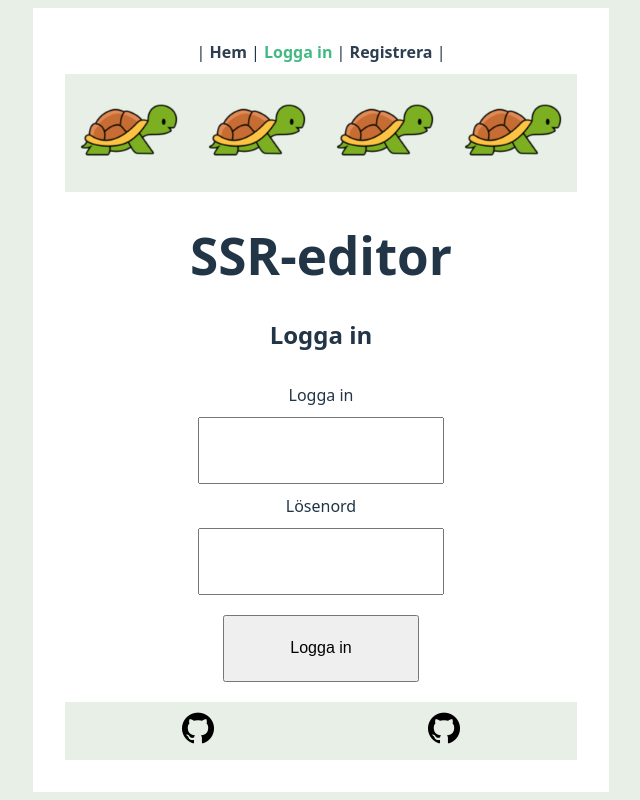
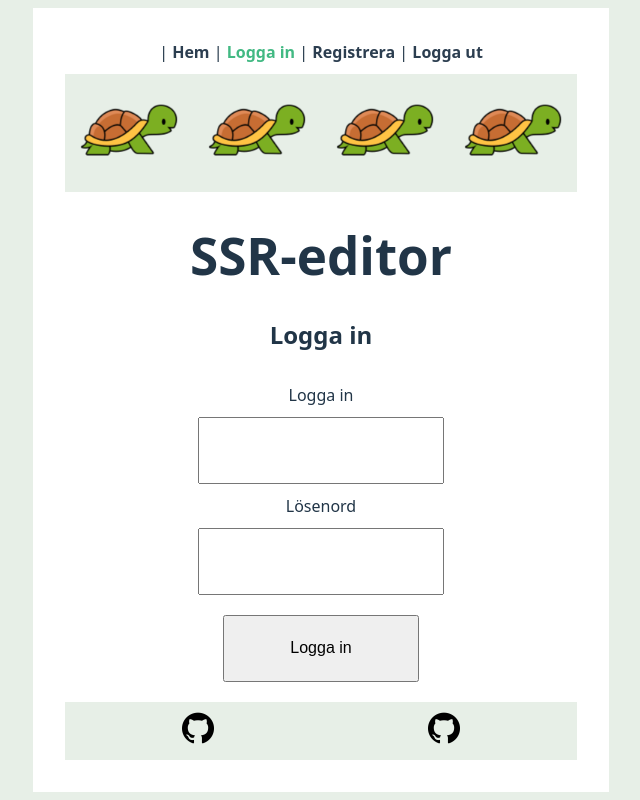
Before and after one commit to hhannaarvid/ssr-frontend, a Vue app: page /#/login in a window 1280 px wide. Shown: the whole page, without its empty margins (319-959 px from the left). Built offline with nearby package versions, Linux system fonts and the light colour scheme.

Commit message:
logout function, login function working, restricted acces when not signed in

```diff
--- a/src/App.vue
+++ b/src/App.vue
@@ -7,6 +7,7 @@
     | <router-link to="/">Hem</router-link> |
     <router-link to="/login">Logga in</router-link> |
      <router-link to="/addUser">Registrera</router-link> |
+     <router-link to="/logout"> Logga ut </router-link>
 
   </div>
   <div class="header">
--- a/src/components/Editor.vue
+++ b/src/components/Editor.vue
@@ -5,8 +5,6 @@ const title = ref('')
 const content = ref('')
 const docs = ref([])
 
-// let apiURL = "https://jsramverk-hoc-a2fwfbeecrhdfkhr.northeurope-01.azurewebsites.net";
-// let apiURL = "http://localhost:8080";
 let apiURL;
 
 if (window.location.hostname.includes("localhost")) {
@@ -19,7 +17,7 @@ if (window.location.hostname.includes("localhost")) {
 async function fetchDocs() {
     // const response = await fetch("http://localhost:8080/api/getAllDocs");
     const response = await fetch(`${apiURL}/api/getAllDocs`);
-    console.log(apiURL);
+    // console.log(apiURL);
 
     const data = await response.json();
     // const text = await response.text();
@@ -54,7 +52,6 @@ async function addOne() {
     title.value = ''
     content.value = ''
 }
-
 
 </script>
 
--- a/src/components/Login.vue
+++ b/src/components/Login.vue
@@ -5,6 +5,7 @@ import { useRoute, useRouter } from 'vue-router'
 const username = ref('')
 const password = ref('')
 
+const router = useRouter();
 
 let apiURL;
 if (window.location.hostname.includes("localhost")) {
@@ -15,8 +16,38 @@ if (window.location.hostname.includes("localhost")) {
 
 //logga in användare
 async function loginUser () {
+    // skicka till /login i backend
+    try {
+        const response = await fetch(`${apiURL}/api/login`, {
+        method: 'POST',
+        headers: { 'Content-Type': 'application/json' },
+        body: JSON.stringify({
+            username: username.value,
+            password: password.value
+        })
+
+        });
+
+        const data = await response.json();
+
+        if (!response.ok) {
+            const error = await response.json();
+            console.log(error)
+            return;
+        } else {
+            sessionStorage.setItem("token", data.token);
+            // console.log(data.token)
+            router.push("/");
+        }
+
+    } catch (err) {
+        console.error("något gick fel: ", err)
+    }
+
     console.log("inloggad!")
     console.log(username.value, password.value)
+    // redirect till editor
+
 }
 </script>
 
@@ -25,11 +56,11 @@ async function loginUser () {
     <h2>Logga in</h2>
         <form @submit.prevent="loginUser" class="new-doc">
             <label for="title">Logga in</label>
-            <input v-model="username" type="text" id="username" name="username" />
+            <input v-model="username" type="text" id="username" name="username" required/>
 
 
             <label for="content">Lösenord</label>
-            <input v-model="password" id="password" name="password"></input>
+            <input v-model="password" type="password" id="password" name="password" required></input>
 
             <input class="submit" type="submit" value="Logga in" />
         </form>
--- /dev/null
+++ b/src/components/logout.vue
@@ -0,0 +1,21 @@
+<script setup>
+import { onMounted } from 'vue'
+import { useRouter } from 'vue-router'
+
+const router = useRouter();
+
+
+function logout() {
+  sessionStorage.removeItem("token");
+  router.push("/login");
+}
+
+onMounted(() => {
+    logout()
+})
+</script>
+<template>
+
+</template>
+<style>
+</style>
--- a/src/router/index.js
+++ b/src/router/index.js
@@ -3,6 +3,8 @@ import Editor from '../components/Editor.vue'
 import Id from '../components/Id.vue'
 import Signup from '../components/Signup.vue'
 import Login from '../components/Login.vue'
+import logout from '../components/logout.vue'
+
 
 const router = createRouter({
     history: createWebHashHistory(),
@@ -10,10 +12,12 @@ const router = createRouter({
         {
             path: '/',
             component: Editor,
+            meta: { requiresAuth: true }
         },
         {
             path: '/id/:id',
             component: Id,
+            meta: { requiresAuth: true}
         },
         {
             path: '/addUser',
@@ -22,8 +26,22 @@ const router = createRouter({
         {
             path: '/login',
             component: Login,
+        },
+        {
+            path: '/logout',
+            component: logout
         }
     ]
 })
 
+router.beforeEach((to, from, next) => {
+    const token = sessionStorage.getItem("token");
+
+    if (to.meta.requiresAuth && !token) {
+        next("/login");
+    } else {
+        next()
+    }
+})
+
 export default router
```
